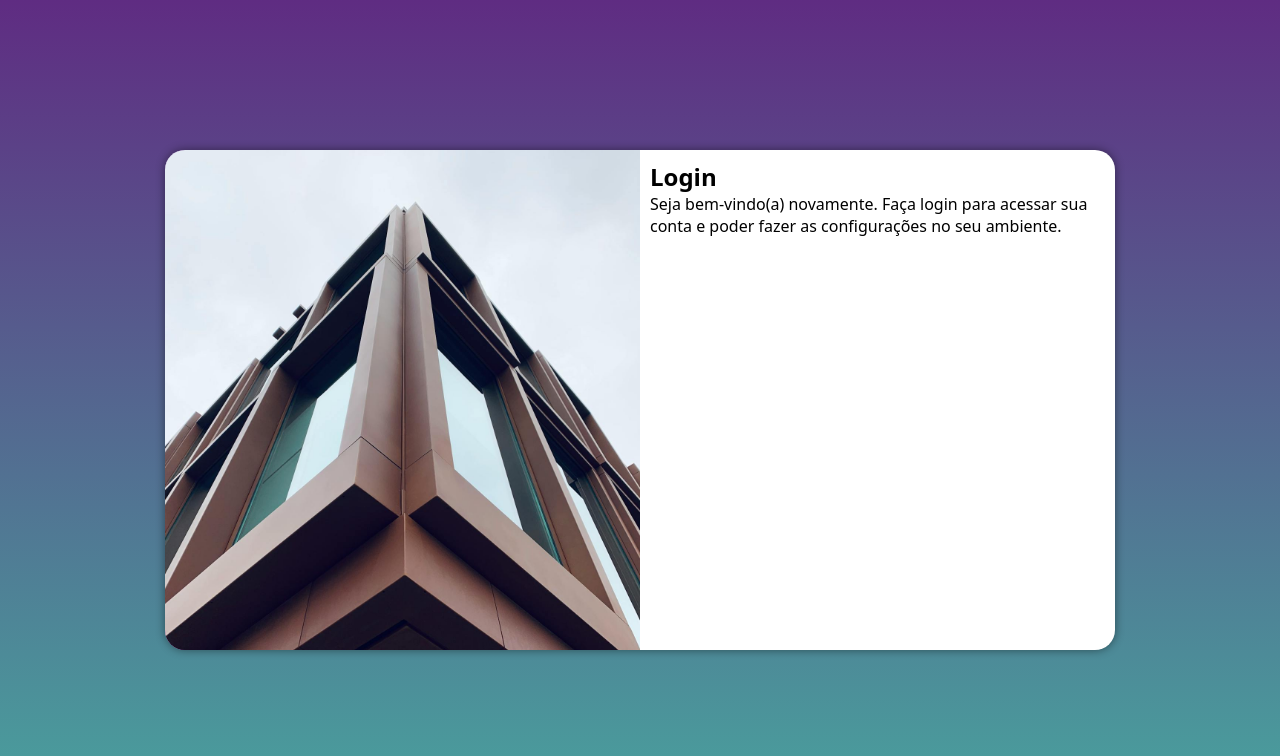
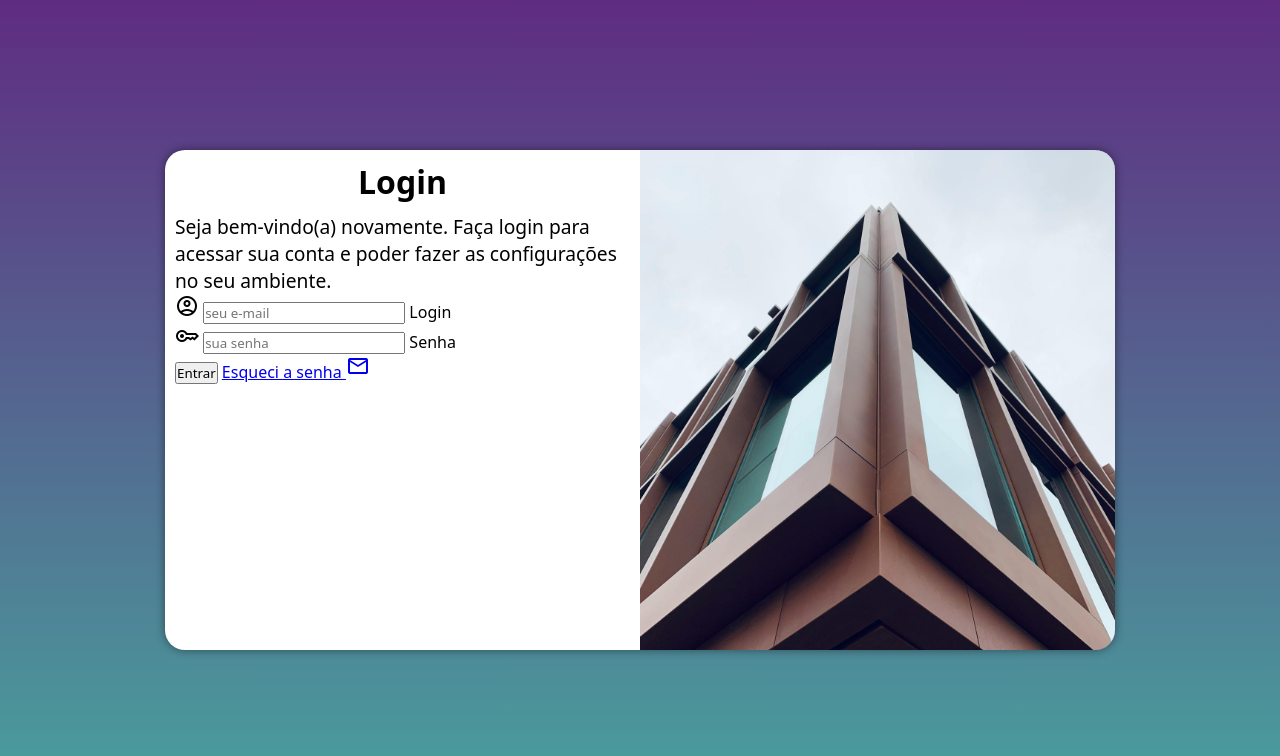
Before and after one commit to Pedro-Moreira1/projeto-login, a plain HTML site: page index.html in a window 1280 px wide. Drawn offline with nearby package versions, Linux system fonts and the light colour scheme.

Commit message:
formulario

```diff
--- a/estilos/style.css
+++ b/estilos/style.css
@@ -53,3 +53,12 @@ section#login > div#formulario{
     display: block;
     padding: 10px;
 }
+
+div#formulario > h1{
+    text-align: center;
+    margin-bottom: 10px;
+}
+
+div#formulario > p{
+    font-size: 0.8em;
+}
--- a/index.html
+++ b/index.html
@@ -4,6 +4,7 @@
     <meta charset="UTF-8">
     <meta name="viewport" content="width=device-width, initial-scale=1.0">
     <title>Login</title>
+    <link rel="stylesheet" href="https://fonts.googleapis.com/css2?family=Material+Symbols+Outlined:opsz,wght,FILL,GRAD@20..48,100..700,0..1,-50..200&icon_" />
     <link rel="stylesheet" href="estilos/style.css">
     <link rel="stylesheet" href="media-query.css">
 </head>
@@ -16,8 +17,26 @@
             <div id="formulario">
                 <h1>Login</h1>
                 <p>Seja bem-vindo(a) novamente. Faça login para acessar sua conta e poder fazer as configurações no seu ambiente.</p>
-                <form action="login.php" method="post">
+                <form action="login.php" method="post" autocomplete="on">
+                    <div class="campo">
+                        <span class="material-symbols-outlined">
+                            account_circle
+                        </span>
+                        <input type="email" name="login" id="ilogin" placeholder="seu e-mail" autocomplete="email" required maxlength="40">
+                        <label for="ilogin">Login</label>
+                    </div>
 
+                    <div class="campo">
+                        <span class="material-symbols-outlined">
+                            key
+                        </span>
+                        <input type="password" name="senha" id="isenha" placeholder="sua senha" autocomplete="current-password" required minlength="8" maxlength="20">
+                        <label for="isenha">Senha</label>
+                    </div>
+
+                    <input type="submit" value="Entrar">
+                    <a href="esqueci.html">Esqueci a senha <span class="material-symbols-outlined">mail</span>
+                    </a>
                 </form>
             </div>
         </section>
--- a/media-query.css
+++ b/media-query.css
@@ -42,13 +42,21 @@ Grandes Telas: acima de 1200px
     }
 
     section#login > div#imagem {
-        float: left;
+        float: right;
         width: 50%;
         height: 100%;
     }
 
     section#login > div#formulario{
-        float: right;
+        float: left;
         width: 50%;
     }
+
+    div#formulario > h1{
+        font-size: 2em;
+    }
+
+    div#formulario > p{
+        font-size: 1.2em;
+    }
 }
```
